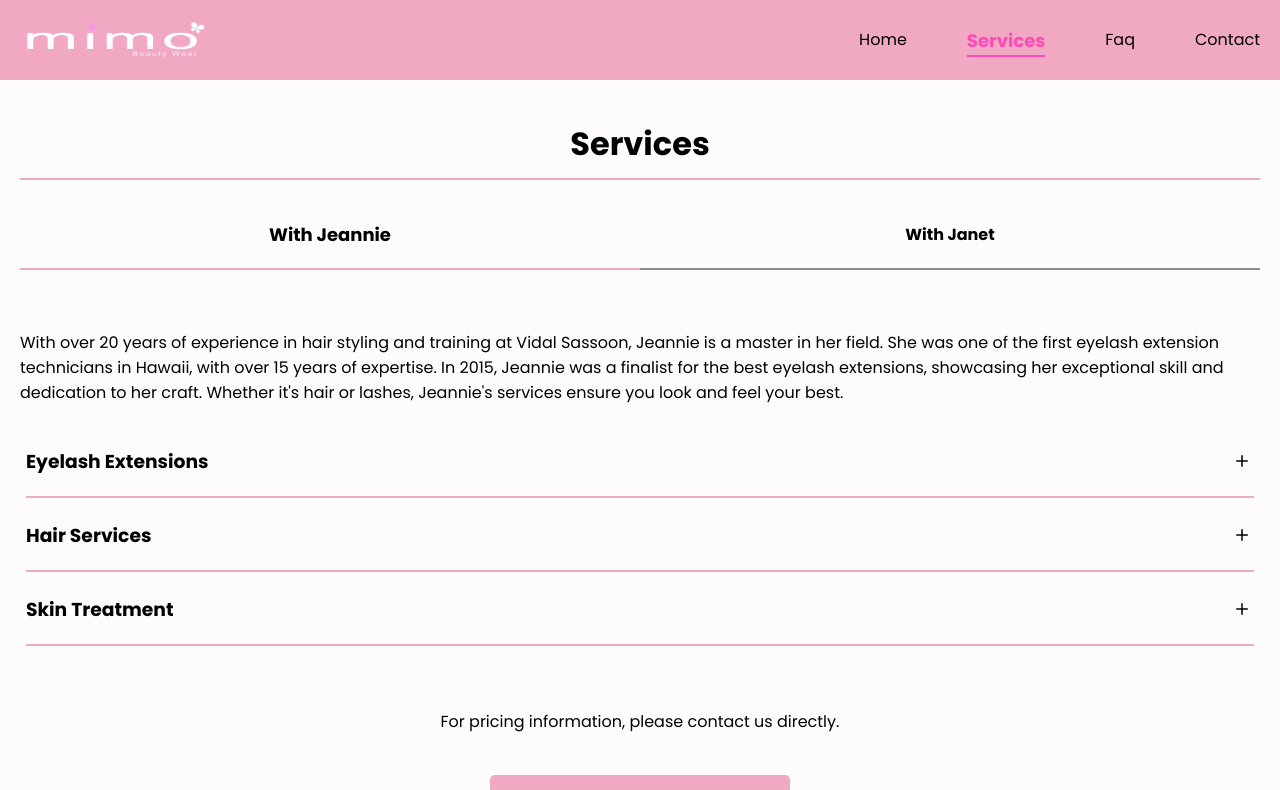
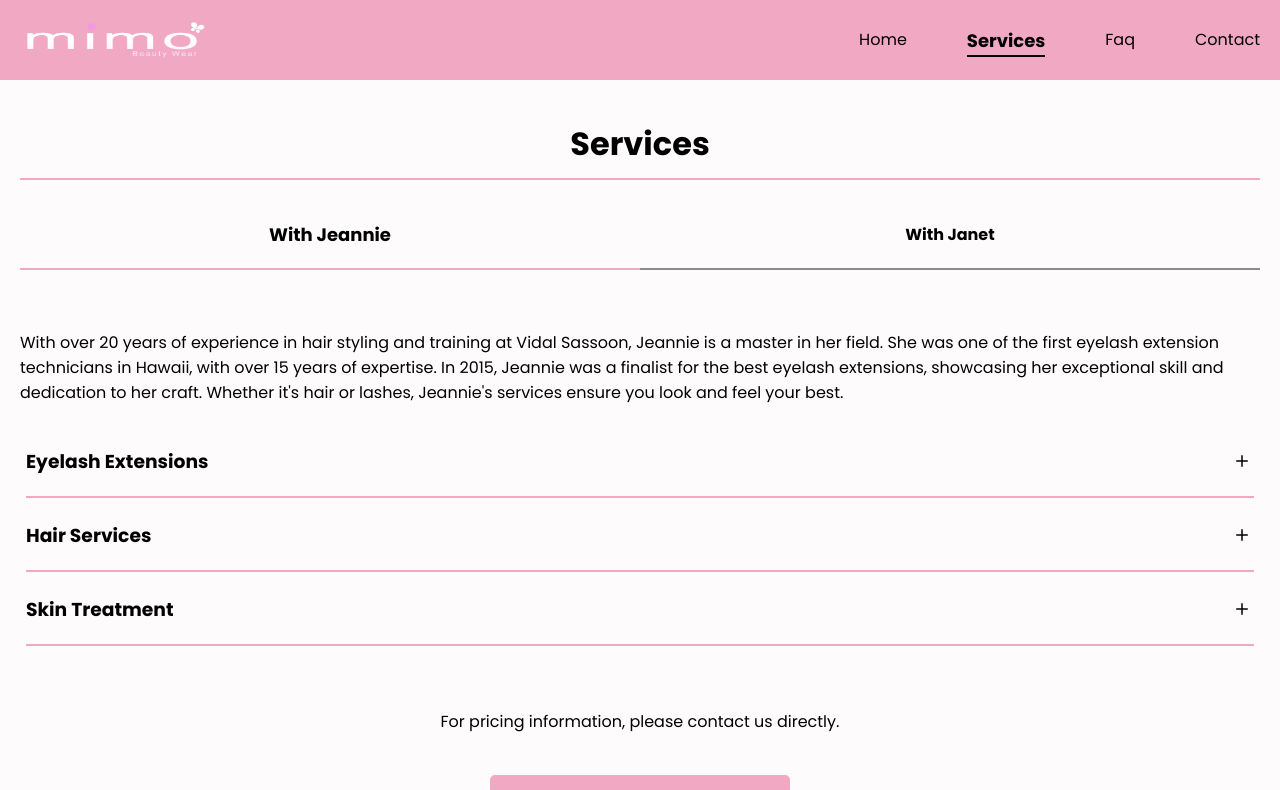
Before and after one commit to BrandonGatewood/MimoBeautyWear, a React (Vite) app: page /Services in a window 1280 px wide. Shown: the top 790 px of the page. Built offline with nearby package versions, Linux system fonts and the light colour scheme.

Commit message:
changed navbar active state

```diff
--- a/src/css/components/navbar.css
+++ b/src/css/components/navbar.css
@@ -46,11 +46,11 @@
 }
 
 .nav-elements ul a:hover {
-    color: var(--active);
+    color: var(--black);
+    font-weight: 600;
 }
 
 .nav-elements ul a.active {
-    color: var(--active);
     font-weight: 600;
     position: relative;
 }
@@ -62,7 +62,7 @@
   left: 0;
   width: 100%;
   height: 2px;
-  background-color: var(--active);
+  background-color: var(--black);
 }
 
 @media (max-width: 768px) {
--- a/src/css/components/slider.css
+++ b/src/css/components/slider.css
@@ -13,11 +13,6 @@
 .inactive {
     display: none;
 }
-
-
-
-
-
 
 .slides {
     width: 350px;
--- a/src/index.css
+++ b/src/index.css
@@ -6,7 +6,7 @@
   --primary: #F1A8C3;
   --white: #FEFBFC;
   --black: #000;
-  --active: #FF4BB8;
+  --active: #d86c93;
   --disabled: #8B8B8B;
 }
 
```
